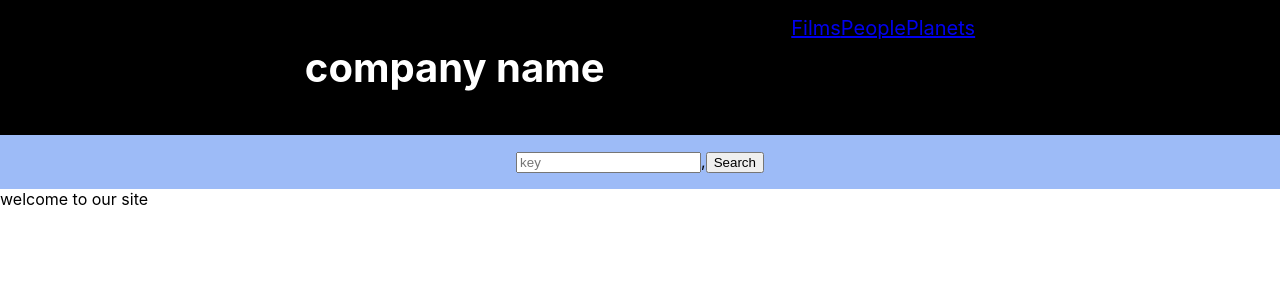
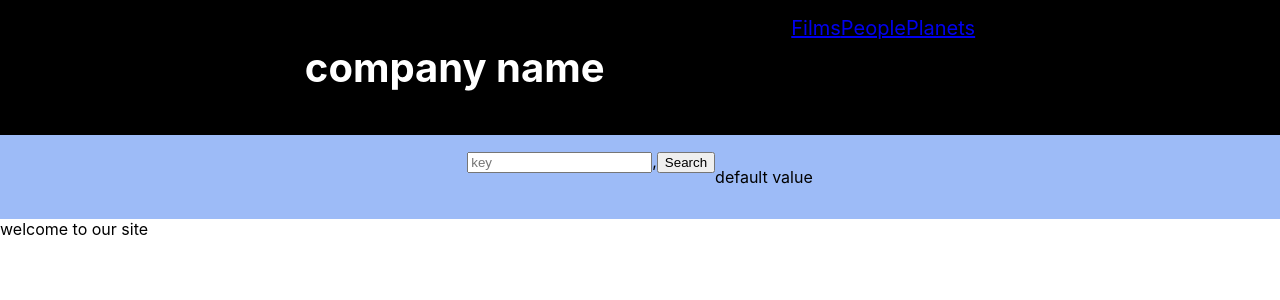
Before and after one commit to foziaShareen/all-about-react, a React (Create React App) app: page / in a window 1280 px wide. Shown: the top 300 px of the page. Built offline with nearby package versions, Linux system fonts and the light colour scheme.

Commit message:
intro to hooks

```diff
--- a/src/components/Searchbar/Searchbar.js
+++ b/src/components/Searchbar/Searchbar.js
@@ -1,5 +1,7 @@
 import './searchbar.css'
+import {useState}from 'react'
 export default function Searchbar(){
+    const[myprop,setmyProp]=useState("default value")
     function clicked(eve){
         console.log("clicked")
     }
@@ -10,6 +12,7 @@ export default function Searchbar(){
         console.log('changed',eve.target.value)
     }
     function submitted(eve){
+        setmyProp("hello")
         eve.preventDefault()
         console.log("submitted")
     }
@@ -19,7 +22,7 @@ export default function Searchbar(){
             <input name="input"type="text" placeholder="key" className="searchinput" onChange={changed}/>,
         <button type="submit"name="btn" className="searchbtn" onClick={clicked}>Search</button>
             </form>
-
+       <p>{myprop}</p>
         </section>
     )
 }
```
Also changed, not shown: 1 other file (tests, documents, lock files or other folders).
